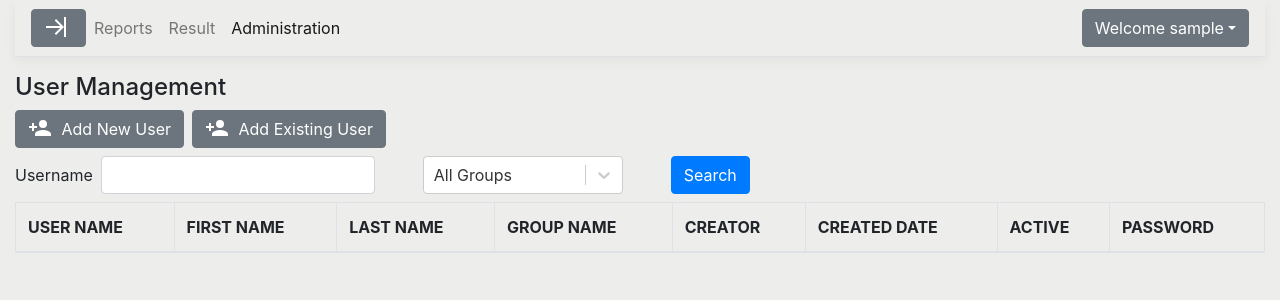
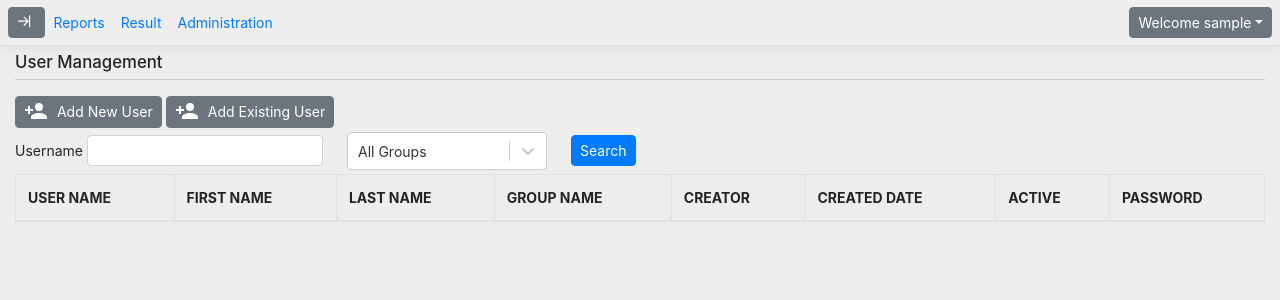
Before and after one commit to starixvn/rome_nap_SLI, a React (Create React App) app in the folder Sources/NAP.SLI.Website/ClientApp/: page /administration in a window 1280 px wide. Shown: the top 300 px of the page. Built offline with nearby package versions, Linux system fonts and the light colour scheme; sample sign-in values are in the browser's storage.

Commit message:
127225 - Update CSS

```diff
--- a/Sources/NAP.SLI.Website/ClientApp/src/app/App.js
+++ b/Sources/NAP.SLI.Website/ClientApp/src/app/App.js
@@ -6,7 +6,6 @@ import { bindActionCreators } from 'redux';
 import PropTypes from 'prop-types';
 import { BrowserRouter, Switch } from 'react-router-dom';
 import { connect } from 'react-redux';
-import { Container } from 'reactstrap';
 import { NavMenu } from '../common/components/nav/NavMenu';
 import { SideBar } from '../common/components/sidebar/SideBar';
 import { PrivateRoute } from '../common/components/PrivateRoute';
@@ -16,6 +15,7 @@ import { UserManagementPage } from '../features/user-management/UserManagementPa
 import { LoginPage } from '../features/account/authentication/LoginPage';
 import { HomePage } from '../features/home/HomePage';
 import { ChangePasswordModal } from '../features/account/change-password/ChangePasswordModal';
+import { Container } from 'reactstrap';
 
 const App = ({ account, loggedIn, logout, isOpen }) => {
   useEffect(() => {
@@ -41,11 +41,12 @@ const App = ({ account, loggedIn, logout, isOpen }) => {
 
   return (
     <BrowserRouter>
-      <div className="wrapper">
-        {loggedIn && isOpen && <SideBar />}
-        <Container fluid>
+      <div className={`wrapper ${isOpen ? 'open' : ''}`}>
+        {loggedIn && <div className="sidebar"><SideBar /></div>}
+        <div className="content">
           {loggedIn && <NavMenu />}
           {loggedIn && <ChangePasswordModal />}
+          <Container fluid className="main">
             <Switch>
               <Route path="/login" component={LoginPage} />
               <PrivateRoute exact path="/" component={HomePage} />
@@ -53,6 +54,7 @@ const App = ({ account, loggedIn, logout, isOpen }) => {
               <Route component={NotFoundPage} />
             </Switch>
           </Container>
+        </div>
       </div>
     </BrowserRouter>
   );
--- a/Sources/NAP.SLI.Website/ClientApp/src/app/App.scss
+++ b/Sources/NAP.SLI.Website/ClientApp/src/app/App.scss
@@ -2,6 +2,11 @@
 $body-bg: #ededec;
 $alert-padding-y: 0.5rem;
 $alert-padding-x: 1rem;
+$font-size-base: 0.875rem;
+$input-btn-padding-x: 0.5rem;
+$input-btn-padding-y: 0.25rem;
+$spacer: 0.5rem;
+$sidebar-width: 321px;
 
 // Import Bootstrap and its default variables
 @import "~bootstrap/scss/bootstrap.scss";
@@ -10,6 +15,53 @@ $alert-padding-x: 1rem;
   display: flex;
   width: 100%;
   align-items: stretch;
+
+  .sidebar {
+    position: fixed;
+    top: 0;
+    left: 0;
+    height: 100vh;
+    width: $sidebar-width;
+    border-right: 1px solid $border-color;
+    padding: 0.5rem;
+    display: none;
+    z-index: 999;
+  }
+
+  .content {
+    width: 100%;
+    min-height: 100vh;
+    transition: all 0.3s;
+    position: absolute;
+    top: 0;
+    right: 0;
+
+    nav {
+      background: #eee;
+      position: fixed;
+      left: 0;
+      right: 0;
+      z-index: 999;
+    }
+
+    .main {
+      margin-top: 50px;
+    }
+  }
+
+  &.open {
+    .sidebar {
+      display: block;
+    }
+
+    .content {
+      width: calc(100% - #{$sidebar-width});
+
+      nav {
+        left: $sidebar-width;
+      }
+    }
+  }
 }
 
 svg {
@@ -22,3 +74,11 @@ button {
     margin-right: 5px;
   }
 }
+
+.page-title {
+  font-size: 1.05rem;
+  border-bottom: 1px solid #ccc;
+  font-weight: 500;
+  margin-bottom: 1rem;
+  padding-bottom: 0.25rem;
+}
--- a/Sources/NAP.SLI.Website/ClientApp/src/common/components/nav/NavMenu.js
+++ b/Sources/NAP.SLI.Website/ClientApp/src/common/components/nav/NavMenu.js
@@ -19,10 +19,9 @@ const NavMenu = ({ username, logout, toggleChangePassword, toggleSideBar, isOpen
   }, []);
 
   return (
-    <header>
-      <Navbar className="navbar-expand-sm navbar-toggleable-sm border-bottom box-shadow mb-3" light >
+    <Navbar className="navbar-expand-sm navbar-toggleable-sm border-bottom box-shadow mb-3">
       <Button type="button" onClick={toggleSideBar}>
-          {isOpenSideBar ? <Icon path={mdiArrowCollapseLeft} size={1} /> : <Icon path={mdiArrowCollapseRight} size={1} />}
+        {isOpenSideBar ? <Icon path={mdiArrowCollapseLeft} size={0.6} /> : <Icon path={mdiArrowCollapseRight} size={0.6} />}
       </Button>
       <NavbarToggler onClick={handleToggle} className="mr-2" />
       <Collapse className="d-sm-inline-flex" isOpen={isOpen} navbar>
@@ -48,7 +47,6 @@ const NavMenu = ({ username, logout, toggleChangePassword, toggleSideBar, isOpen
         </UncontrolledDropdown>
       </Collapse>
     </Navbar>
-    </header>
   );
 }
 
--- a/Sources/NAP.SLI.Website/ClientApp/src/common/components/nav/NavMenu.scss
+++ b/Sources/NAP.SLI.Website/ClientApp/src/common/components/nav/NavMenu.scss
@@ -4,15 +4,6 @@ a.navbar-brand {
   word-break: break-all;
 }
 
-html {
-  font-size: 14px;
-}
-@media (min-width: 768px) {
-  html {
-    font-size: 16px;
-  }
-}
-
 .box-shadow {
   box-shadow: 0 .25rem .75rem rgba(0, 0, 0, .05);
 }
--- a/Sources/NAP.SLI.Website/ClientApp/src/common/components/sidebar/SideBar.js
+++ b/Sources/NAP.SLI.Website/ClientApp/src/common/components/sidebar/SideBar.js
@@ -1,13 +1,8 @@
 import React, { useState } from 'react';
-import { Form, FormGroup, Label, Input, Button } from 'reactstrap';
-import { connect } from 'react-redux';
-import { bindActionCreators } from 'redux';
-import classNames from 'classnames';
-import PropTypes from 'prop-types';
-import { actions } from './reducer';
+import { Form, FormGroup, Input, Button } from 'reactstrap';
 import './SideBar.scss';
 
-const SideBar = ({ isOpen, toggle }) => {
+const SideBar = () => {
 
   const [username, setUsername] = useState('');
 
@@ -16,33 +11,14 @@ const SideBar = ({ isOpen, toggle }) => {
   };
 
   return (
-    <div className={classNames("sidebar", { "is-open": isOpen })}>
-      <div className="sidebar-header">
-        <span color="info" onClick={toggle} style={{ color: "#fff" }}>
-          &times;
-        </span>
-      </div>
-      <div className="side-menu">
-        <Form inline className="form-customer" onSubmit={handleSubmit}>
-          <FormGroup className="mr-5">
-            <Label for="username" className="mr-2">Username</Label>
-            <Input type="text" id="username" value={username} onChange={event => setUsername(event.target.value)} />
-          </FormGroup>
-          <Button type="submit">Search</Button>
-        </Form>
-      </div>
-    </div>
+    <Form inline className="form-search" onSubmit={handleSubmit}>
+      <FormGroup className="mr-2">
+        <Input className="username" type="text" placeholder="Input username" value={username} onChange={event => setUsername(event.target.value)} />
+      </FormGroup>
+      <Button type="submit">Search</Button>
+    </Form>
   );
 }
 
-SideBar.propTypes = {
-  isOpen: PropTypes.bool.isRequired,
-  toggle: PropTypes.func.isRequired
-};
 
-const connectedSideBar = connect(
-  state => state.sideBar,
-  dispatch => bindActionCreators(actions, dispatch)
-)(SideBar);
-
-export { connectedSideBar as SideBar };
+export { SideBar };
--- a/Sources/NAP.SLI.Website/ClientApp/src/common/components/sidebar/SideBar.scss
+++ b/Sources/NAP.SLI.Website/ClientApp/src/common/components/sidebar/SideBar.scss
@@ -1,5 +1,5 @@
-form.form-customer {
-  input {
-    width: 200px;
+.form-search {
+  .username {
+    width: 240px;
   }
 }
--- a/Sources/NAP.SLI.Website/ClientApp/src/features/account/authentication/LoginPage.scss
+++ b/Sources/NAP.SLI.Website/ClientApp/src/features/account/authentication/LoginPage.scss
@@ -1,4 +1,4 @@
-form.login-page {
+.login-page {
   width: 100%;
   max-width: 400px;
   padding: 20px;
@@ -6,6 +6,11 @@ form.login-page {
   margin-top: 100px;
   background: #fff;
   box-shadow: 0 2px 4px 0 rgba(0, 0, 0, 0.4);
+
+  input,
+  button {
+    font-size: 16px;
+  }
 
   .form-group {
     display: flex;
--- a/Sources/NAP.SLI.Website/ClientApp/src/features/user-management/UserManagementPage.js
+++ b/Sources/NAP.SLI.Website/ClientApp/src/features/user-management/UserManagementPage.js
@@ -38,7 +38,7 @@ const UserManagementPage = ({ users, query, onUserStatusChange, openResetUserPas
 
   return (
     <div className="user-management-page">
-      <h4>User Management</h4>
+      <div className="page-title">User Management</div>
       <Form inline className="mb-2">
         <FormGroup className="mr-2">
           <Button type="button" className="btn-block" onClick={addNewUser}>
```
Lines whose indentation alone changed are shown as unchanged.
